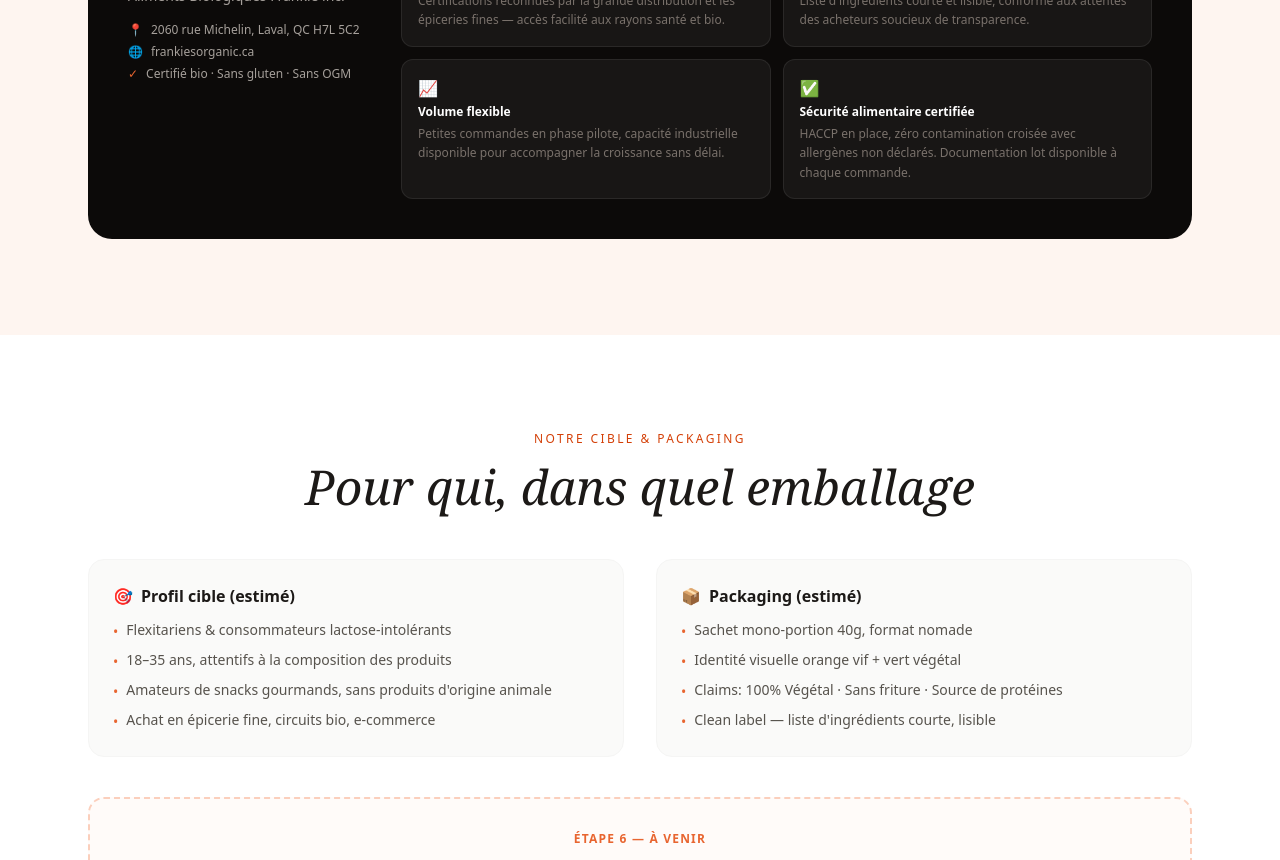
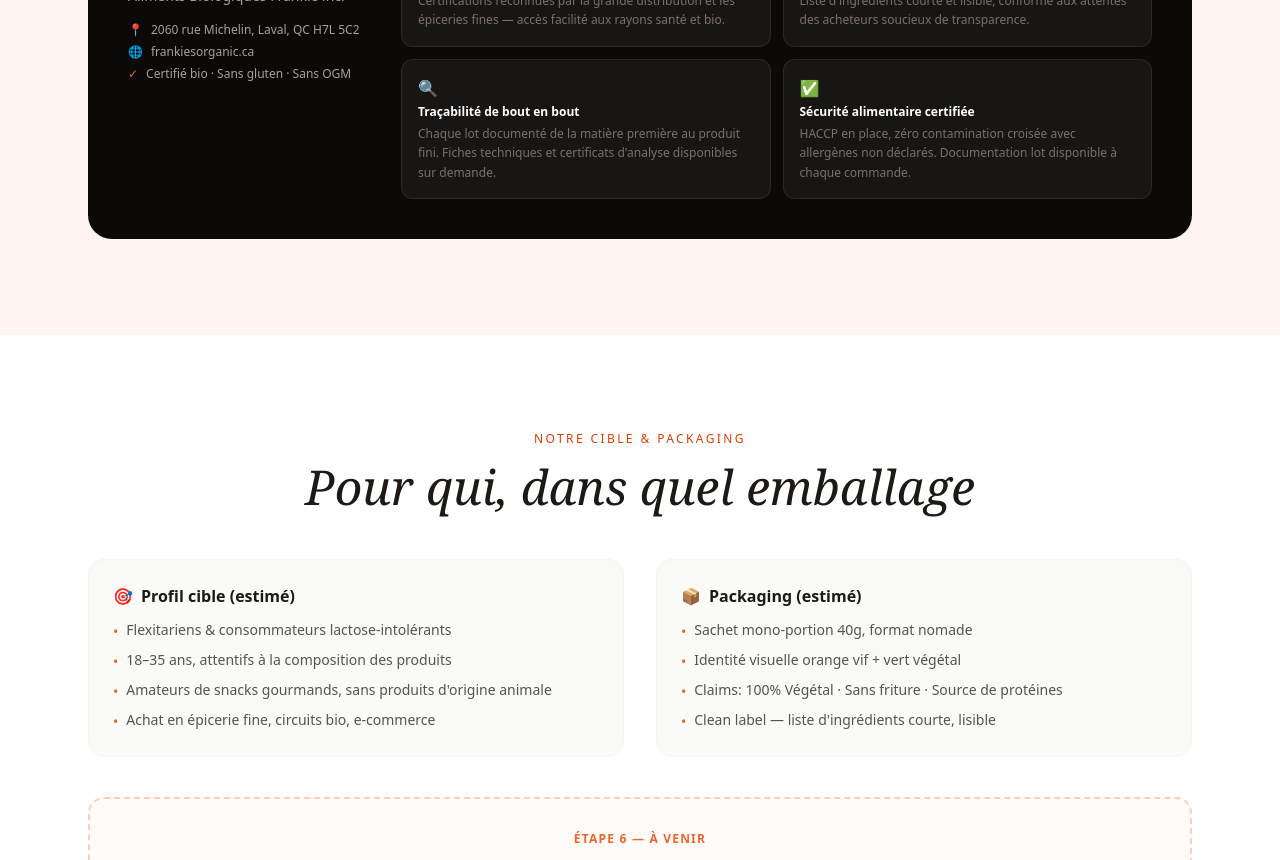
Before and after one commit to Danforthhh/IAProjectWebsite, a React (Vite) app: page /#/ in a window 1280 px wide. Shown: the part 2820-3680 px from the top of the page. Built offline with nearby package versions, Linux system fonts and the light colour scheme.

Commit message:
fix: replace Volume flexible Frankie argument with buyer-facing traceability
Co-Authored-By: RuFlo <ruv@ruv.net>

```diff
--- a/src/pages/Home.tsx
+++ b/src/pages/Home.tsx
@@ -256,7 +256,7 @@ export default function Home() {
                   {[
                     { icon: '🌿', title: 'Certifié bio, sans gluten, sans OGM', desc: 'Certifications reconnues par la grande distribution et les épiceries fines — accès facilité aux rayons santé et bio.' },
                     { icon: '📋', title: 'Clean label garanti', desc: 'Liste d\'ingrédients courte et lisible, conforme aux attentes des acheteurs soucieux de transparence.' },
-                    { icon: '📈', title: 'Volume flexible', desc: 'Petites commandes en phase pilote, capacité industrielle disponible pour accompagner la croissance sans délai.' },
+                    { icon: '🔍', title: 'Traçabilité de bout en bout', desc: 'Chaque lot documenté de la matière première au produit fini. Fiches techniques et certificats d\'analyse disponibles sur demande.' },
                     { icon: '✅', title: 'Sécurité alimentaire certifiée', desc: 'HACCP en place, zéro contamination croisée avec allergènes non déclarés. Documentation lot disponible à chaque commande.' },
                   ].map(r => (
                     <div key={r.title} className="bg-white/5 border border-white/8 rounded-xl p-4">
```
